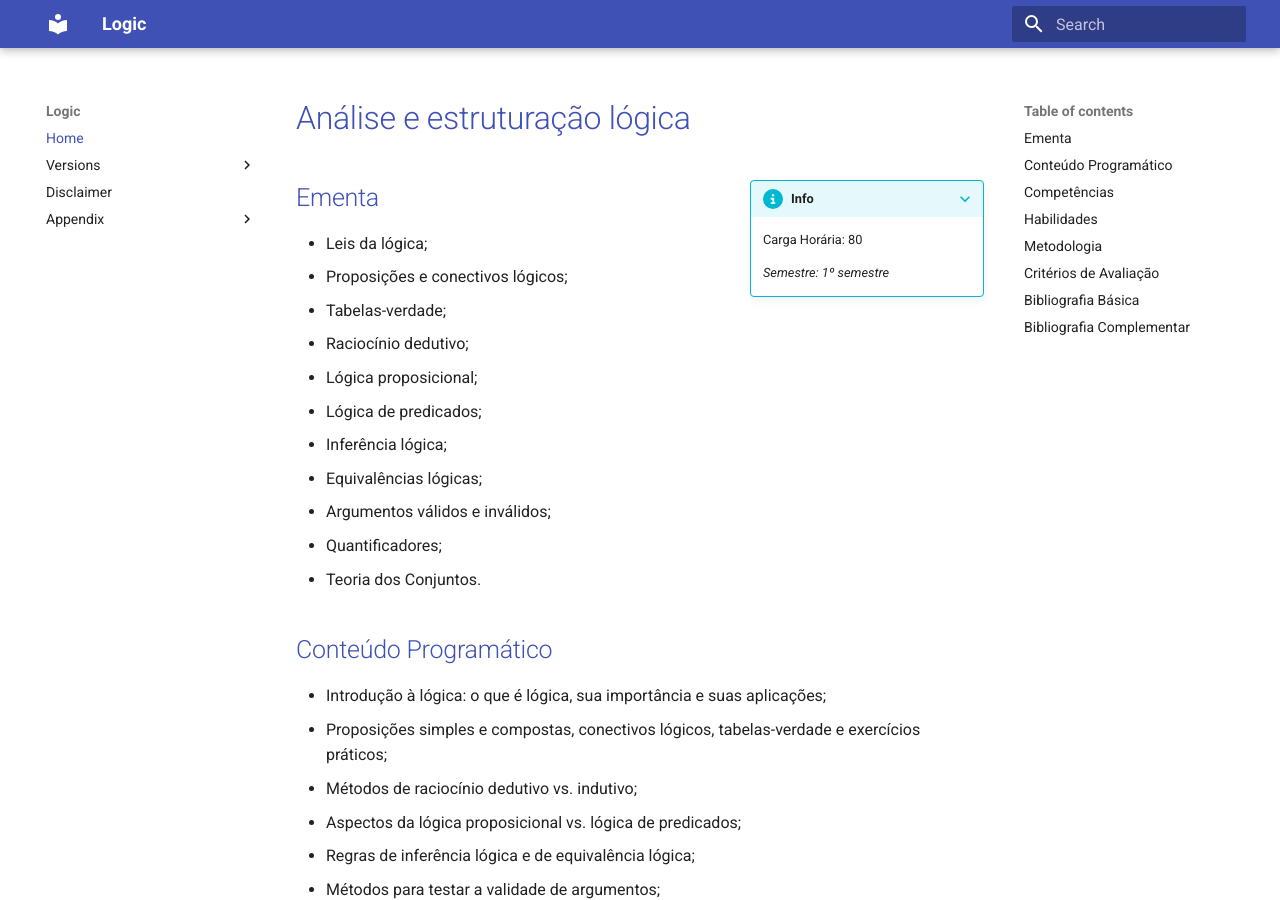
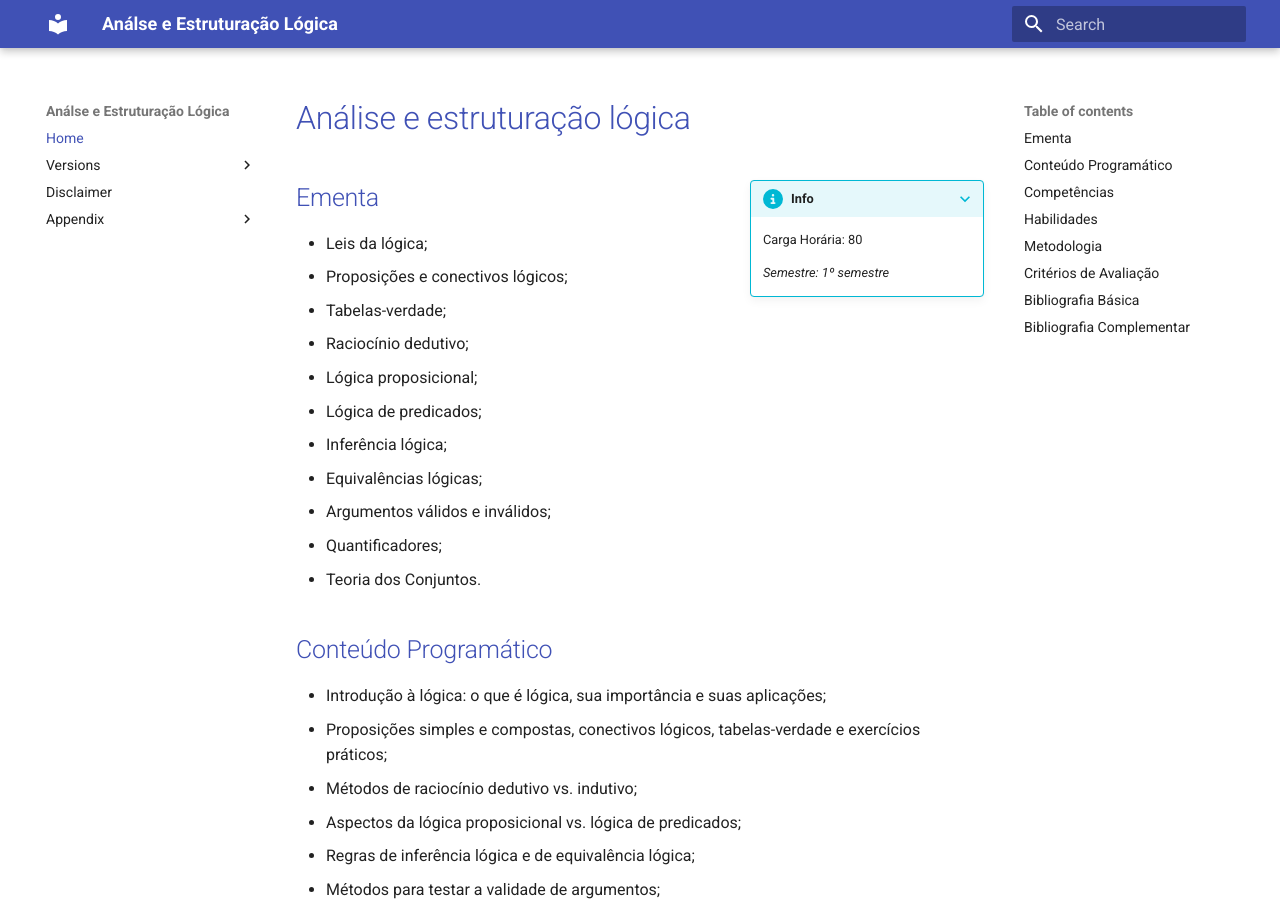
Before and after one commit to hsandmann/logic, an MkDocs documentation site: the page built from docs/index.md, in a window 1280 px wide and 900 px high. Built offline with MkDocs 1.6.1 and Material for MkDocs 9.7.7, drawn with Linux system fonts in a browser that asks for light colours.

Commit message:
Initial version

```diff
--- a/mkdocs.yml
+++ b/mkdocs.yml
@@ -1,4 +1,4 @@
-site_name: Logic
+site_name: Análse e Estruturação Lógica
 site_author: Sandmann, H.
 site_url: https://hsandmann.github.io/logic
 
```
